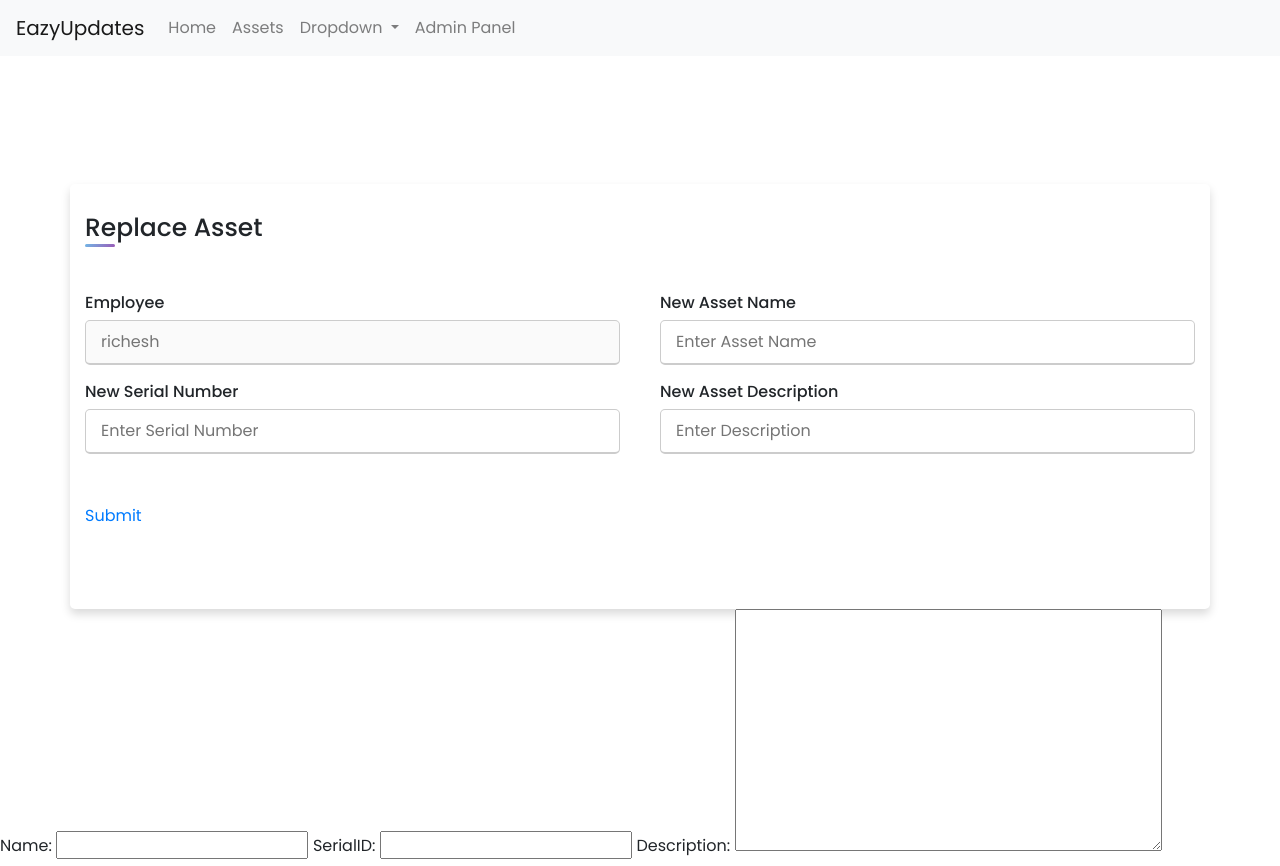
After one commit to RicheshZopsmart/EazyUpdates_Hackathon2022, a Django app: page /replace-asset/1/ in a window 1280 px wide. The commit adds this page. Run offline with Django 4.2, Linux system fonts and the light colour scheme; data comes from the database, SQL or seed files in the repository; both versions use the stored data as it was after the commit; parts of the project's set-up code (start-up, migrations or seed data) failed here and were passed over; some libraries are stand-ins or nearby versions.

Commit message:
Replace asset

```diff
--- a/EazyUpdates/EazyUpdates/urls.py
+++ b/EazyUpdates/EazyUpdates/urls.py
@@ -28,4 +28,5 @@ urlpatterns = [
     path('admin-panel/',AdminPanel,name='admin-panel'),
     path('take-action/<int:ticketID>/',TakeAction,name='take-action'),
     path('update-ticket-status/<int:ticketID>/',UpdateStatus,name='update-ticket-status'),
+    path('replace-asset/<int:assetID>/',replaceAsset,name='replace-asset'),
 ]
--- a/EazyUpdates/asset_mgmt/custom_decorator.py
+++ b/EazyUpdates/asset_mgmt/custom_decorator.py
@@ -27,6 +27,7 @@ def is_admin(func):
         if not request.user.is_anonymous: #checking if user is logged in or not
             try: #try if the user even has data in user_extended model
                 xuser = extended_user.objects.get(user=request.user)
+                print("Access Level : ",xuser.Level)
                 if  xuser!=None and xuser.Level != 2: #if user has IT admin access
                     return render(request,"asset_mgmt/errors.html",{'error':"You don't have access to this page"})
                 return func(request,*args,**kwargs) #basic syntax for decorator also args and kwargs help to handle multiple args passing without error
--- /dev/null
+++ b/EazyUpdates/asset_mgmt/forms.py
@@ -0,0 +1,8 @@
+from ast import Assert
+from .models import Asset
+from django import forms
+
+class Asset_replace_form(forms.ModelForm):
+    class Meta:
+        model = Asset
+        fields = ['Name','SerialID','Description']
--- a/EazyUpdates/asset_mgmt/templates/asset_mgmt/executive-panel.html
+++ b/EazyUpdates/asset_mgmt/templates/asset_mgmt/executive-panel.html
@@ -5,7 +5,7 @@
 </title>
 {% endblock head %}
 {% block body %}
-{% if i %}
+{% if tickets %}
 {% for i in tickets %}
 <div class="card" style="width: 20rem; margin:5%">
     <div class="card-body">
@@ -17,7 +17,7 @@
       <p class="card-text">Owner : {{i.owner}}</p>
     </div>
     <div class="card-footer">
-        <a type="button" class="btn btn-danger" href="{% url 'track-ticket' i.id %}"  id="{{i.id}}">Approve</a>
+        <a type="button" class="btn btn-danger" href="{% url 'update-ticket-status' i.id %}"  id="{{i.id}}">Approve</a>
     </div>
 </div>
 {% endfor %}
--- /dev/null
+++ b/EazyUpdates/asset_mgmt/templates/asset_mgmt/replace-asset.html
@@ -0,0 +1,191 @@
+{% extends 'home/base.html' %}
+{% block head %}
+<title>Replace Asset | EazyUpdates</title>
+<style>
+    @import url('https://fonts.googleapis.com/css2?family=Poppins:wght@200;300;400;500;600;700&display=swap');
+*{
+  margin: 0;
+  padding: 0;
+  box-sizing: border-box;
+  font-family: 'Poppins',sans-serif;
+}
+
+.container{
+  max-width: 700px;
+  margin-top: 10%;
+  width: 100%;
+  background-color: #fff;
+  padding: 25px 30px;
+  border-radius: 5px;
+  box-shadow: 0 5px 10px rgba(0,0,0,0.15);
+}
+.container .title{
+  font-size: 25px;
+  font-weight: 500;
+  position: relative;
+}
+.container .title::before{
+  content: "";
+  position: absolute;
+  left: 0;
+  bottom: 0;
+  height: 3px;
+  width: 30px;
+  border-radius: 5px;
+  background: linear-gradient(135deg, #71b7e6, #9b59b6);
+}
+.content form .user-details{
+  display: flex;
+  flex-wrap: wrap;
+  justify-content: space-between;
+  margin: 20px 0 12px 0;
+}
+form .user-details .input-box{
+  margin-bottom: 15px;
+  width: calc(100% / 2 - 20px);
+}
+form .input-box span.details{
+  display: block;
+  font-weight: 500;
+  margin-bottom: 5px;
+}
+.user-details .input-box input{
+  height: 45px;
+  width: 100%;
+  outline: none;
+  font-size: 16px;
+  border-radius: 5px;
+  padding-left: 15px;
+  border: 1px solid #ccc;
+  border-bottom-width: 2px;
+  transition: all 0.3s ease;
+}
+.user-details .input-box input:focus,
+.user-details .input-box input:valid{
+  border-color: #9b59b6;
+}
+ form .gender-details .gender-title{
+  font-size: 20px;
+  font-weight: 500;
+ }
+ form .category{
+   display: flex;
+   width: 80%;
+   margin: 14px 0 ;
+   justify-content: space-between;
+ }
+ form .category label{
+   display: flex;
+   align-items: center;
+   cursor: pointer;
+ }
+ form .category label .dot{
+  height: 18px;
+  width: 18px;
+  border-radius: 50%;
+  margin-right: 10px;
+  background: #d9d9d9;
+  border: 5px solid transparent;
+  transition: all 0.3s ease;
+}
+ #dot-1:checked ~ .category label .one,
+ #dot-2:checked ~ .category label .two,
+ #dot-3:checked ~ .category label .three{
+   background: #9b59b6;
+   border-color: #d9d9d9;
+ }
+ form input[type="radio"]{
+   display: none;
+ }
+ form .button{
+   height: 45px;
+   margin: 35px 0
+ }
+ form .button input{
+   height: 100%;
+   width: 100%;
+   border-radius: 5px;
+   border: none;
+   color: #fff;
+   font-size: 18px;
+   font-weight: 500;
+   letter-spacing: 1px;
+   cursor: pointer;
+   transition: all 0.3s ease;
+   background: linear-gradient(135deg, #71b7e6, #9b59b6);
+ }
+ form .button input:hover{
+  /* transform: scale(0.99); */
+  background: linear-gradient(-135deg, #71b7e6, #9b59b6);
+  }
+ @media(max-width: 584px){
+ .container{
+  max-width: 100%;
+}
+form .user-details .input-box{
+    margin-bottom: 15px;
+    width: 100%;
+  }
+  form .category{
+    width: 100%;
+  }
+  .content form .user-details{
+    max-height: 300px;
+    overflow-y: scroll;
+  }
+  .user-details::-webkit-scrollbar{
+    width: 5px;
+  }
+  }
+  @media(max-width: 459px){
+  .container .content .category{
+    flex-direction: column;
+  }
+}
+
+</style>
+{% endblock head %}
+{% block body %}
+<div class="container">
+    <div class="title">Replace Asset</div>
+    <br>
+    <div class="content">
+      <form onsubmit="event.preventDefault();">
+        <div class="user-details">
+          <div class="input-box">
+            <span class="details">Employee</span>
+            <input type="text" placeholder="{{oldAsset.Owner.username}}" disabled>
+          </div>
+          <div class="input-box">
+            <span class="details">New Asset Name</span>
+            <input type="text" id="asset-name" name="asset-name" placeholder="Enter Asset Name" required>
+          </div>
+          <div class="input-box">
+            <span class="details">New Serial Number</span>
+            <input type="text" placeholder="Enter Serial Number" name="asset-serial" required>
+          </div>
+          <div class="input-box">
+            <span class="details">New Asset Description</span>
+            <input type="text" placeholder="Enter Description" name="asset-desc" required>
+          </div>
+        </div>
+        <div class="button">
+          <!-- <input type="submit" class="submit" id="form-send"> -->
+          <a href="#" onclick="return a()">Submit</a>
+        </div>
+      </form>
+    </div>
+  </div>
+
+  {{form}}
+{% endblock body %}
+
+{% block JS %}
+<script>
+    function a(){
+        var asset_name = document.getElementById('asset-name').innerText;
+        alert(asset_name);
+    }
+
+</script>
+{% endblock JS %}
--- a/EazyUpdates/asset_mgmt/views.py
+++ b/EazyUpdates/asset_mgmt/views.py
@@ -8,6 +8,7 @@ from User.models import extended_user
 from .custom_decorator import is_executive,is_admin
 from .models import *
 from django.core.mail import send_mail
+from .forms import *
 # Create your views here.
 
 
@@ -82,7 +83,6 @@ def AdminPanel(request):
     elif xuser.Level==1:
         # Executive Level Employee
         tickets = AssetTicket.objects.filter(status = 0)
-        print(tickets)
         return render(request,"asset_mgmt/executive-panel.html",{'tickets':tickets})
     else:
         return Error(request,"You are not Authorized! Contact Executive Admin")
@@ -92,6 +92,13 @@ def TakeAction(request,ticketID):
     status = AssetTicket.objects.filter(id = ticketID)[0]
     return render(request,"asset_mgmt/take-action.html",{'status':status})
 
+
 def UpdateStatus(request,ticketID):
     ticket = AssetTicket.objects.get(id = ticketID).incrementStatus()
     return AdminPanel(request)
+
+def replaceAsset(request,assetID):
+    asset = Asset.objects.filter(id = assetID).first
+    form  = Asset_replace_form()
+    context = {"oldAsset":asset,'form':form}
+    return render(request,"asset_mgmt/replace-asset.html",context)
```
Also changed, not shown: EazyUpdates/asset_mgmt/templates/asset_mgmt/take-action.html (+14 -7 lines), EazyUpdates/db.sqlite3, 1 other file.
